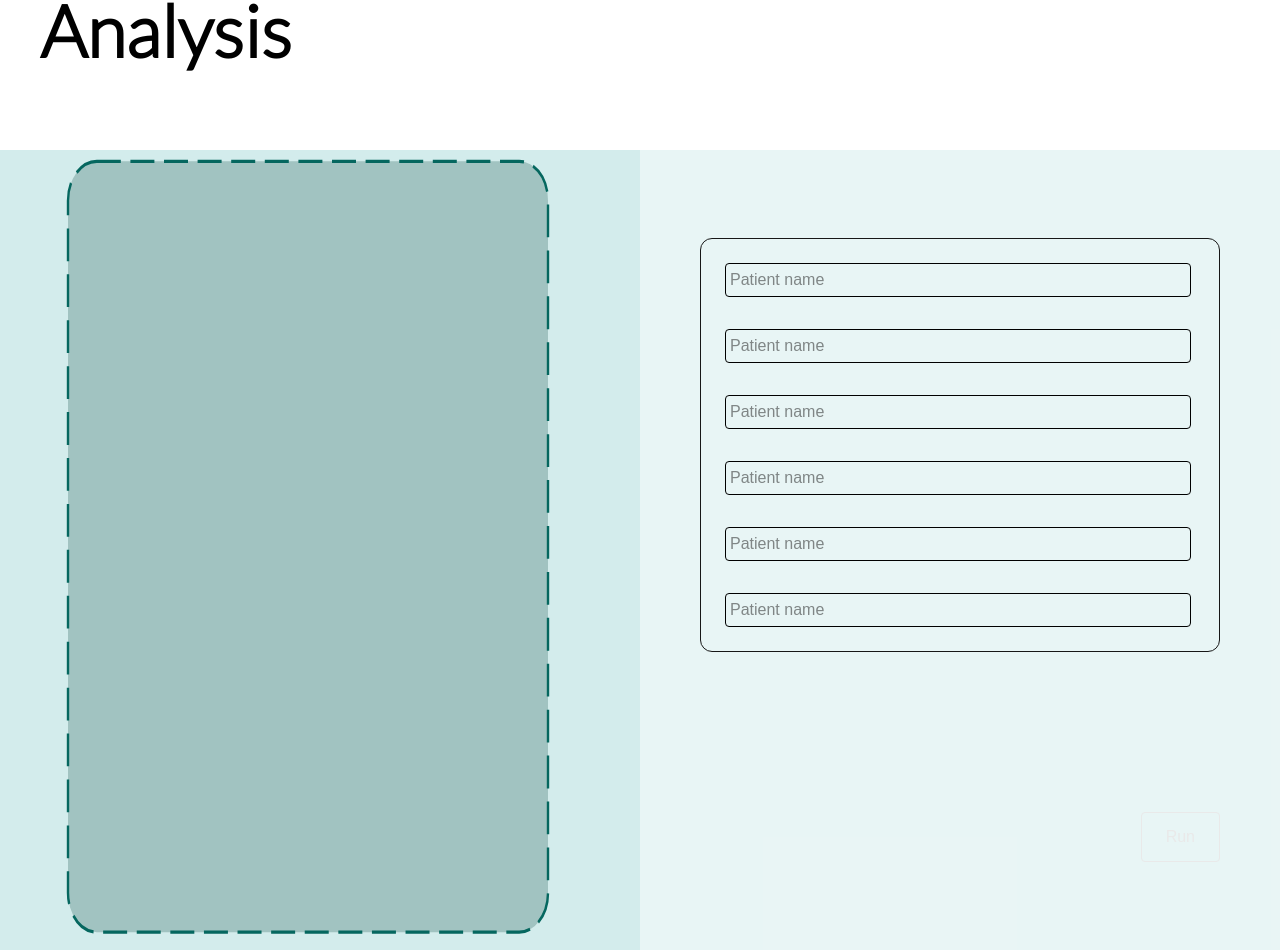
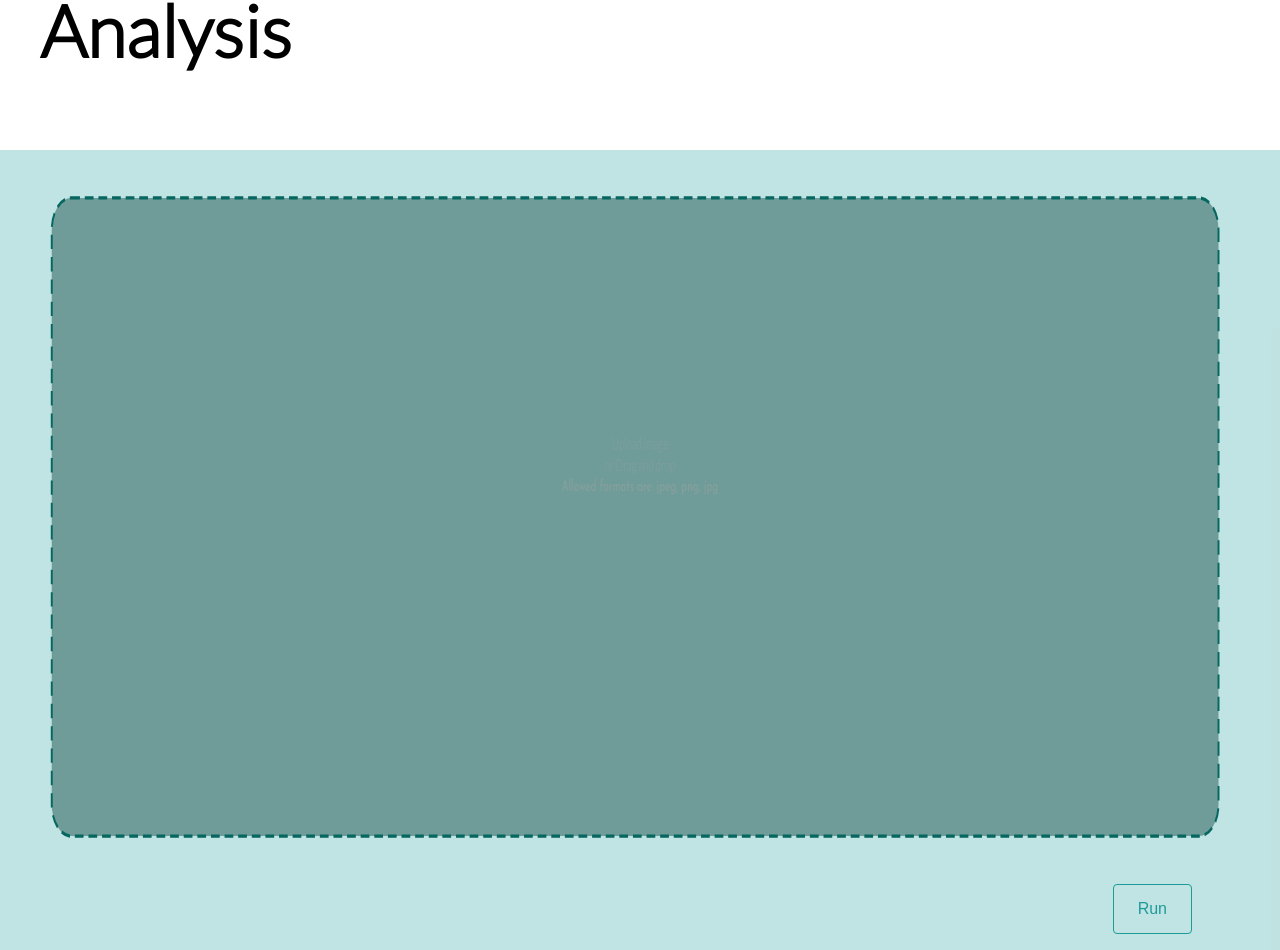
Before and after one commit to checkioname/NanoScope, a Next.js app in the folder app--nanoscope-front/: page /home in a window 1280 px wide. Shown: the part 1450-2400 px from the top of the page. Built offline with nearby package versions, Linux system fonts and the light colour scheme.

Commit message:
feat: upload page done

```diff
--- /dev/null
+++ b/app--nanoscope-front/src/app/components/upload-svg/upload.js
@@ -0,0 +1,121 @@
+"use client";
+
+import { Josefin_Sans } from "next/font/google";
+import { useRef, useState } from "react";
+
+const josefin = Josefin_Sans({
+  weight: "600",
+  subsets: ["latin"],
+});
+
+export default function UploadSVG() {
+  const inputFileRef = useRef(null);
+  const [isDragging, setIsDragging] = useState(false);
+
+  function handleClick() {
+    if (inputFileRef.current) {
+      inputFileRef.current.click();
+    }
+  }
+
+  function handleFileChange(event) {
+    const file = event.target.files[0];
+    if (file) {
+      alert(`Selected file: ${file.name}`);
+      // Aqui você pode fazer o upload, enviar para backend, etc.
+    }
+  }
+
+  function handleDrop(event) {
+    event.preventDefault();
+    setIsDragging(false);
+
+    const files = event.dataTransfer.files;
+    if (files.length) {
+      alert(`Dragged file: ${files[0].name}`);
+      // Aqui você pode enviar o arquivo para sua API
+    }
+  }
+
+  function handleDragOver(event) {
+    event.preventDefault();
+    if (!isDragging) setIsDragging(true);
+  }
+
+  function handleDragLeave(event) {
+    event.preventDefault();
+    setIsDragging(false);
+  }
+
+  return (
+    <>
+      <svg
+        width="100%"
+        height="100%"
+        viewBox="0 0 260 90"
+        fill="none"
+        xmlns="http://www.w3.org/2000/svg"
+        preserveAspectRatio="none"
+        className="font-sans"
+        style={{ fontFamily: "'Lato', sans-serif" }}
+        onDrop={handleDrop}
+        onDragOver={handleDragOver}
+        onDragLeave={handleDragLeave}
+        onClick={handleClick}
+      >
+        <text
+          x="50%" // posição horizontal central
+          y="40%" // posição vertical central
+          dominantBaseline="middle" // alinhamento vertical central
+          textAnchor="middle" // alinhamento horizontal central
+          fill="#E9E9E9"
+          fontSize="2"
+          fontFamily="'Lato', sans-serif"
+        >
+          Upload image
+        </text>{" "}
+        <text
+          x="50%" // posição horizontal central
+          y="43%" // posição vertical central
+          dominantBaseline="middle" // alinhamento vertical central
+          textAnchor="middle" // alinhamento horizontal central
+          fill="#E9E9E9"
+          fontSize="2"
+          fontFamily="'Lato', sans-serif"
+        >
+          or Drag and drop
+        </text>
+        <text
+          x="50%" // posição horizontal central
+          y="46%" // posição vertical central
+          dominantBaseline="middle" // alinhamento vertical central
+          textAnchor="middle" // alinhamento horizontal central
+          fill="#E9E9E9"
+          fontSize="2"
+          className={josefin.className}
+        >
+          Allowed formats are: jpeg, png, jpg
+        </text>
+        <rect
+          x="9"
+          y="5"
+          width="240"
+          height="80"
+          rx="4"
+          fill="#215651"
+          fillOpacity="0.5"
+          stroke="#05675F"
+          strokeWidth="0.4"
+          strokeDasharray="1.8 1" // camelCase
+        />
+      </svg>
+      <input
+        type="file"
+        accept="image/*"
+        ref={inputFileRef}
+        style={{ display: "none" }}
+        onChange={handleFileChange}
+      />
+    </>
+  );
+}
--- a/app--nanoscope-front/src/app/demo/demo.js
+++ b/app--nanoscope-front/src/app/demo/demo.js
@@ -1,61 +1,25 @@
+"use client";
+
+import { useRef, useState } from "react";
+import { Josefin_Sans } from 'next/font/google';
+import UploadSVG from "../components/upload-svg/upload";
+
+const josefin = Josefin_Sans({
+     weight: '600',
+     subsets: ['latin'],
+   });
+
 export default function Demo() {
   return (
     <div className="min-h-screen bg-[#1E9A99]/10 flex justify-between ">
-      <div className="w-1/2 bg-[#1E9A99]/10  p-2 flex">
-        {" "}
-        {/* Defina altura e largura do container */}
-        <svg
-          width="100%"
-          height="100%"
-          viewBox="0 0 260 239"
-          fill="none"
-          xmlns="http://www.w3.org/2000/svg"
-          preserveAspectRatio="none" // Mantém proporção com centralização
-        >
-          <rect
-            x="25"
-            y="1"
-            width="200"
-            height="235"
-            rx="12"
-            fill="#215651"
-            fillOpacity="0.28" // use camelCase no React
-            stroke="#05675F"
-            strokeDasharray="10 4" // camelCase
-          />
-        </svg>
-      </div>
-      <div className="w-1/2 flex flex-col items-center justify-around p-2">
-        <form className="w-5/6 bg-transparent border   rounded-xl">
-          <input
-            className="border border-black m-6 rounded p-1 w-9/10"
-            placeholder="Patient name"
-          />
-          <input
-            className="border border-black m-6 mt-2 rounded p-1 w-9/10"
-            placeholder="Patient name"
-          />
-          <input
-            className="border border-black m-6 mt-2 rounded p-1 w-9/10"
-            placeholder="Patient name"
-          />
-          <input
-            className="border border-black m-6 mt-2 rounded p-1 w-9/10"
-            placeholder="Patient name"
-          />
-          <input
-            className="border border-black m-6 mt-2 rounded p-1 w-9/10"
-            placeholder="Patient name"
-          />
-          <input
-            className="border border-black m-6 mt-2 rounded p-1 w-9/10"
-            placeholder="Patient name"
-          />
-        </form>
-        <div className="w-5/6 flex justify-end">
-          <button className="bg-transparent border rounded p-3 px-6 border-[#E9E9E9] hover:bg-white text-[#E9E9E9]">
-            <span>Run</span>
-          </button>
+      <div className="w-full bg-[#1E9A99]/20  p-2 flex flex-col">
+        <UploadSVG/>
+        <div className="w-full flex justify-end">
+          <div className="flex flex-col items-end justify-around p-2 mr-18">
+            <button className="bg-transparent border rounded p-3 px-6 border-[#1E9A99] hover:bg-[#1E9A99] text-[#1E9A99] hover:text-black">
+              <span>Run</span>
+            </button>
+          </div>
         </div>
       </div>
     </div>
```
